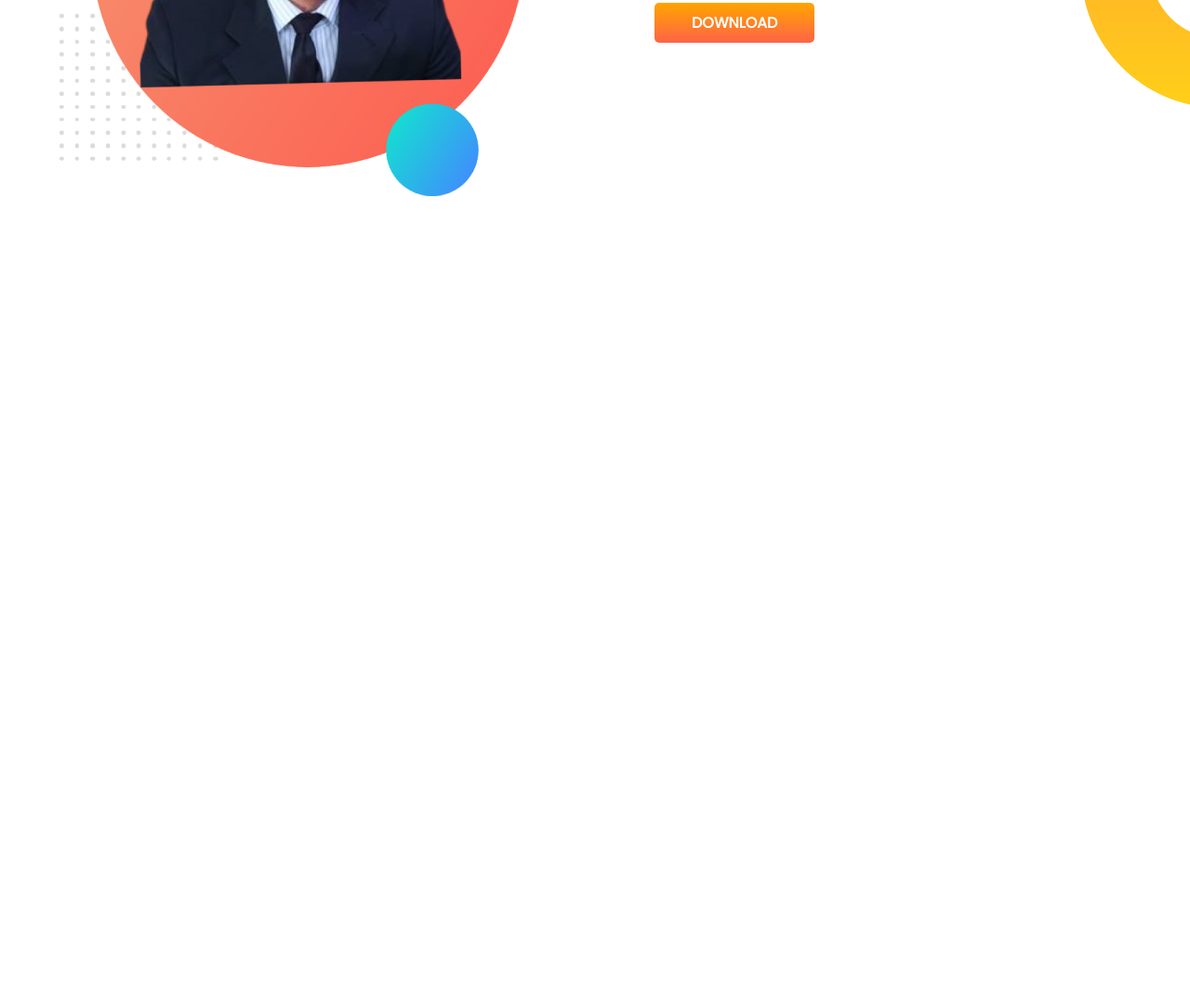
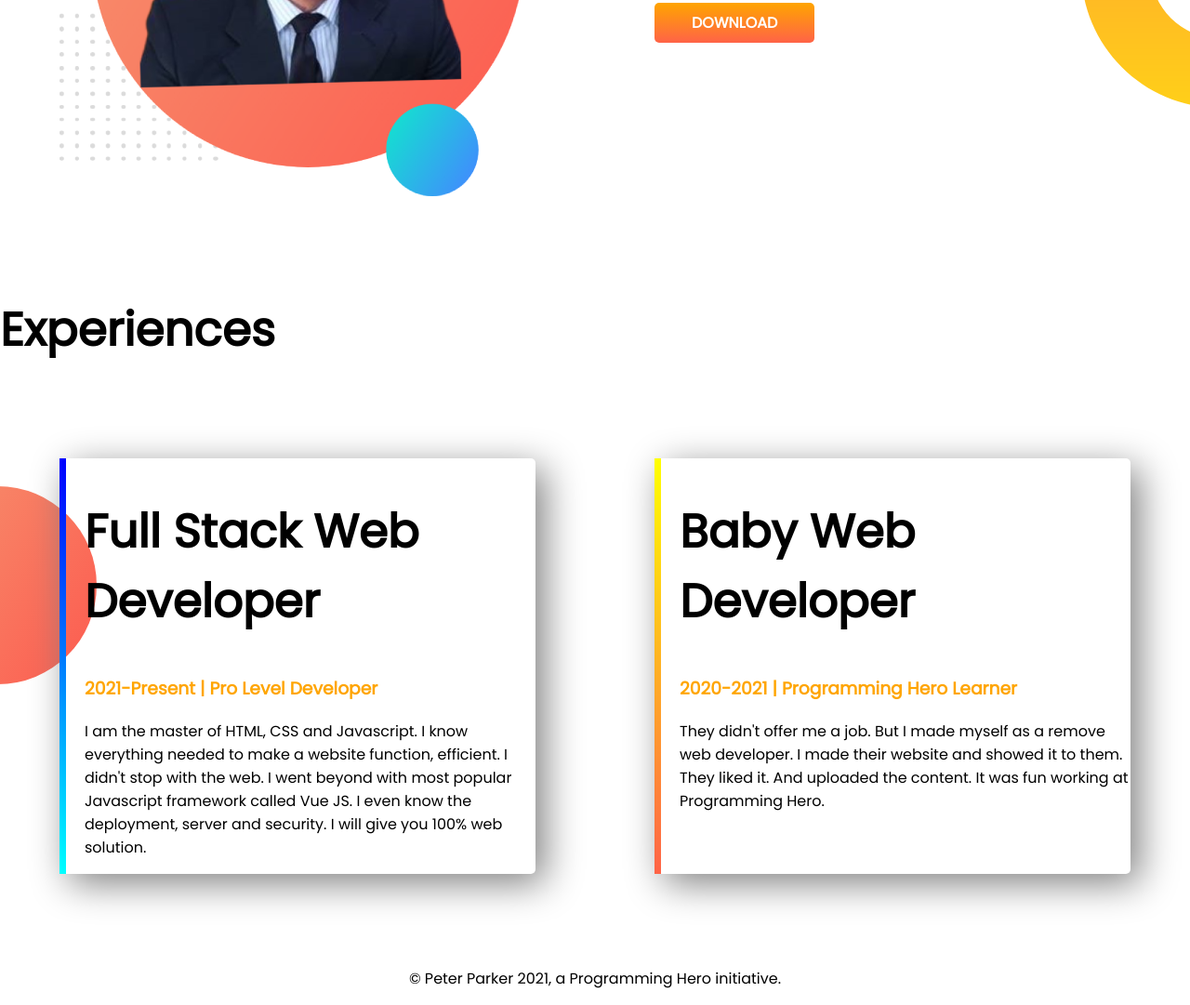
Before and after one commit to abrar-hossain/developer-portfolio, a plain HTML site: page index.html in a window 1280 px wide. Shown: the part 923-2004 px from the top of the page at 93% size. Before the commit the page ends 1241 px from the top, so only its background shows below. Drawn offline with Linux system fonts and the light colour scheme.

Commit message:
footer added

```diff
--- a/index.html
+++ b/index.html
@@ -13,7 +13,7 @@
 </head>
 
 <body>
-    <section class="top-banner">
+    <section class="top-banner flexible-container">
         <div class="half_width">
             <h1>Welcome To</h1>
             <h1><span class="orange-color">Abrar Hossain</span> World!</h1>
@@ -30,7 +30,7 @@
             <img src="images/abrar-bg.png">
         </div>
     </section>
-    <section class="dream-big">
+    <section class="dream-big flexible-container">
         <div class="half2-width">
             <img src="images/abrar-bg.png">
         </div>
@@ -43,6 +43,32 @@
         </div>
     </section>
 
+    <section class="experience-area">
+        <h1 class="experience">Experiences</h1>
+        <div class="flexible-container">
+            <div id="baby-webdeveloper" class="experience-item">
+                <h1>Full Stack Web Developer</h1>
+                <h3 class="orange-color">2021-Present | Pro Level Developer</h3>
+                <p>I am the master of HTML, CSS and Javascript. I know everything needed to make a website function,
+                    efficient. I didn't stop with the web. I went beyond with most popular Javascript framework called
+                    Vue
+                    JS. I even know the deployment, server and security. I will give you 100% web solution.</p>
+            </div>
+            <div id="pro-webdeveloper" class="experience-item">
+                <h1>Baby Web Developer</h1>
+                <h3 class="orange-color">2020-2021 | Programming Hero Learner</h3>
+                <p>They didn't offer me a job. But I made myself as a remove web developer. I made their website and
+                    showed
+                    it
+                    to them. They liked it. And uploaded the content. It was fun working at Programming Hero.</p>
+
+            </div>
+        </div>
+
+    </section>
+    <footer>
+        <p>© Peter Parker 2021, a Programming Hero initiative.</p>
+    </footer>
 
 </body>
 
--- a/style.css
+++ b/style.css
@@ -11,14 +11,14 @@ h1{
 
      color: orange;
 }
-
-section{
+.flexible-container{
     display: flex;
     margin-bottom: 100px;
 }
 .half_width{
     width: 50%;
     padding-left: 10%;
+
 }
 .half-width img{
     width: 80%;
@@ -65,3 +65,43 @@ h2
     background-repeat: no-repeat;
     background-position: right;
 }
+.experience
+{
+    margin-bottom: 100px;
+}
+
+.p{
+    display: block;
+}
+
+.experience-item
+{
+    box-shadow:10px 10px 40px gray;
+    width: 40%;
+    margin-left: 5%;
+    margin-right: 5%;
+    padding-left: 20px;
+    border-radius: 5px;
+    border-left: 10px solid;
+}
+.experience-area{
+    background-image: url(images/exp-bg.png);
+    background-repeat: no-repeat;
+    background-position: left;
+}
+#baby-webdeveloper{
+    border-left: 7px solid;
+    border-image: linear-gradient(blue,cyan);
+    border-image-slice: 1;
+}
+
+#pro-webdeveloper
+{
+    border-left: 7px solid;
+    border-image: linear-gradient(yellow,tomato);
+    border-image-slice: 1;
+}
+
+footer p{
+    text-align: center;
+}
```
